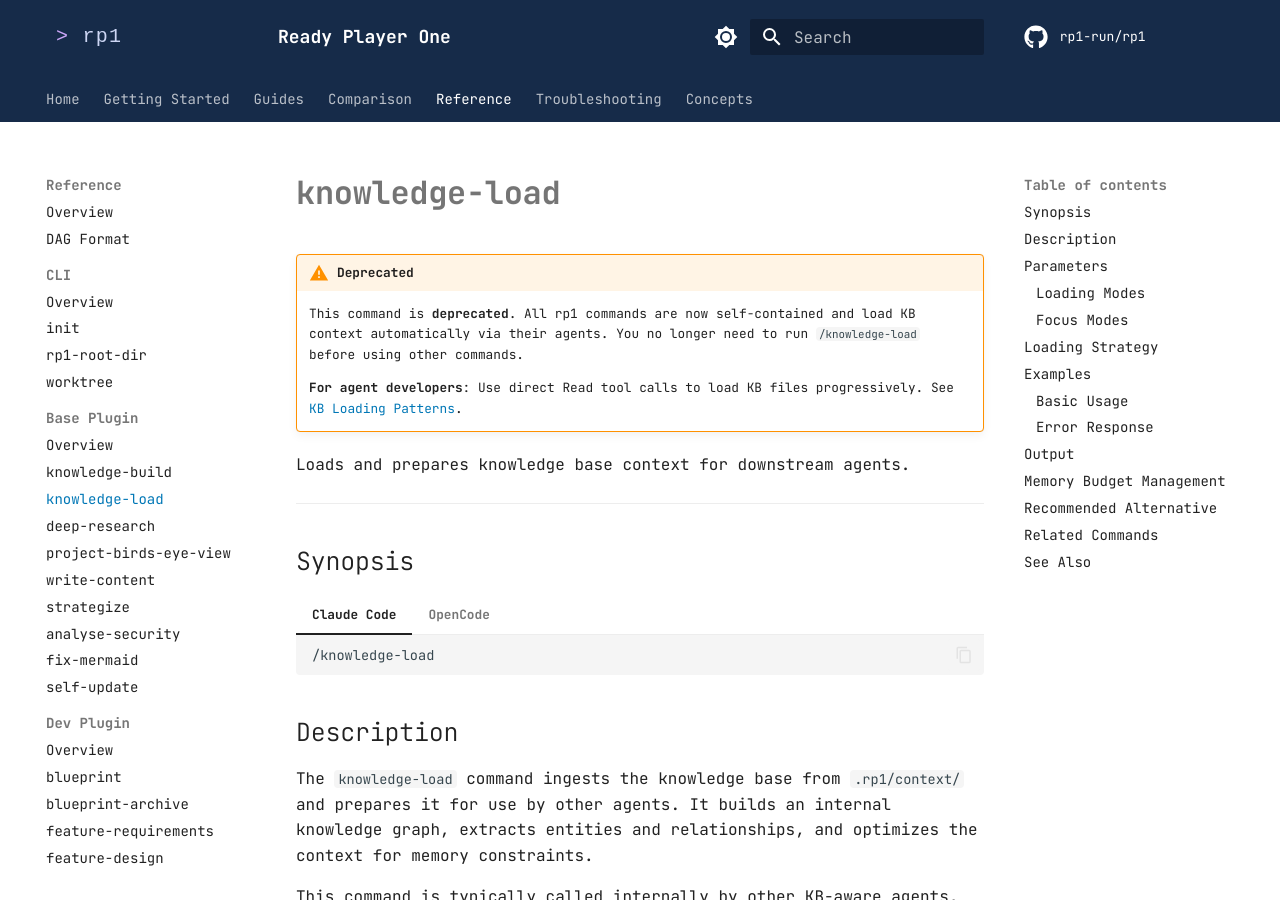
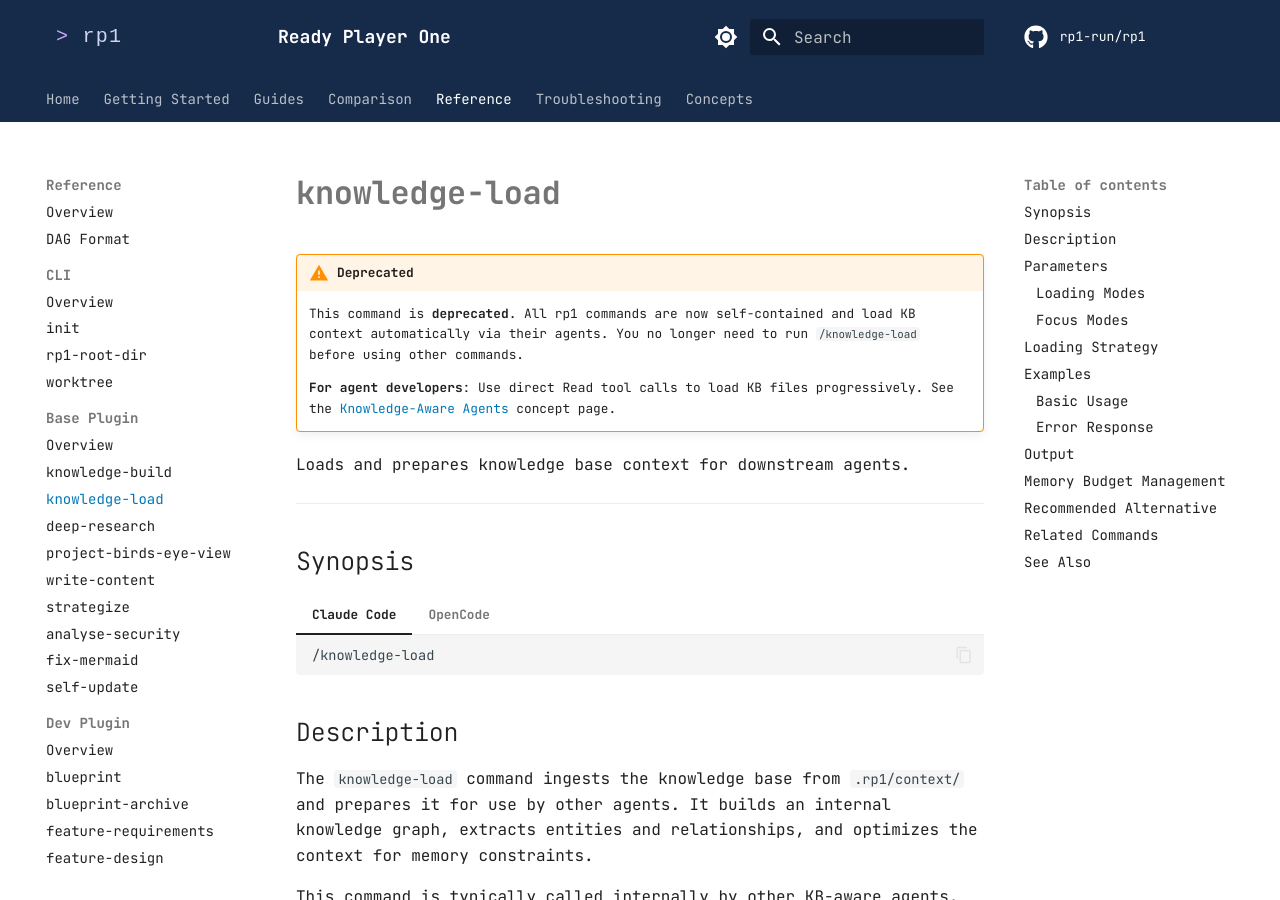
Before and after one commit to rp1-run/rp1, an MkDocs documentation site: the page built from docs/reference/base/knowledge-load.md, in a window 1280 px wide and 900 px high. Built offline with MkDocs 1.6.1 and Material for MkDocs 9.7.7, drawn with Linux system fonts in a browser that asks for light colours; comment, search, counter and statistics services are not loaded; some of the changed text lies outside the part shown.

Commit message:
fix(docs): resolve broken links found in mkdocs build
- Fix broken links in concepts/skills.md to maestro skill files
- Fix broken link in reference/index.md to dev/build.md
- Fix broken links in knowledge-load.md to non-existent kb-loading-patterns.md
- Add address-pr-feedback.md to navigation

🤖 Generated with [Claude Code](https://claude.com/claude-code)

Co-Authored-By: Claude <noreply@anthropic.com>

````diff
--- a/docs/reference/base/knowledge-load.md
+++ b/docs/reference/base/knowledge-load.md
@@ -3,7 +3,7 @@
 !!! warning "Deprecated"
     This command is **deprecated**. All rp1 commands are now self-contained and load KB context automatically via their agents. You no longer need to run `/knowledge-load` before using other commands.
 
-    **For agent developers**: Use direct Read tool calls to load KB files progressively. See [KB Loading Patterns](../../guides/kb-loading-patterns.md).
+    **For agent developers**: Use direct Read tool calls to load KB files progressively. See the [Knowledge-Aware Agents](../../concepts/knowledge-aware-agents.md) concept page.
 
 Loads and prepares knowledge base context for downstream agents.
 
@@ -158,7 +158,7 @@ Based on your task, selectively load additional files:
 - Feature work → Read `{RP1_ROOT}/context/modules.md` + `patterns.md`
 ```
 
-See [KB Loading Patterns Guide](../../guides/kb-loading-patterns.md) for complete documentation.
+See the [Knowledge-Aware Agents](../../concepts/knowledge-aware-agents.md) concept page for more on progressive loading patterns.
 
 ## Related Commands
 
@@ -167,4 +167,3 @@ See [KB Loading Patterns Guide](../../guides/kb-loading-patterns.md) for complet
 ## See Also
 
 - [Knowledge-Aware Agents](../../concepts/knowledge-aware-agents.md) - How agents use KB context
-- [KB Loading Patterns](../../guides/kb-loading-patterns.md) - Progressive loading for agents
--- a/mkdocs.yml
+++ b/mkdocs.yml
@@ -129,6 +129,7 @@ nav:
       - build-fast: reference/dev/build-fast.md
       - pr-review: reference/dev/pr-review.md
       - pr-visual: reference/dev/pr-visual.md
+      - address-pr-feedback: reference/dev/address-pr-feedback.md
   - Troubleshooting: troubleshooting/index.md
   - Concepts:
     - Overview: concepts/index.md
````
Also changed, not shown: docs/concepts/skills.md (+1 -2 lines), docs/reference/index.md (+1 -1 lines).
